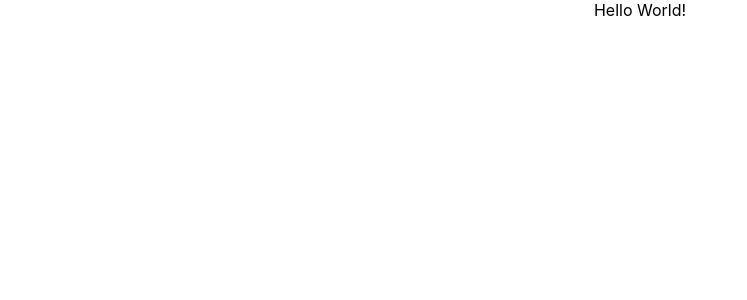
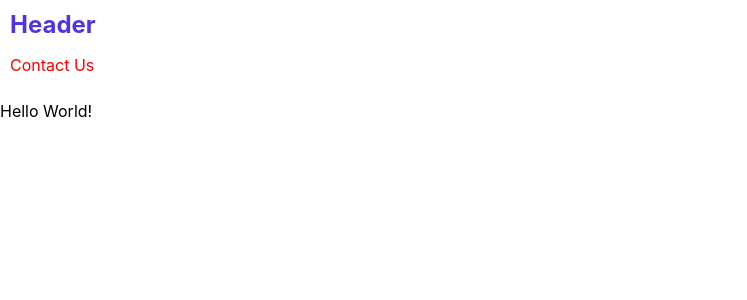
Before and after one commit to mukundpasi/ReactClassB8, a React (Create React App) app in the folder myapp/: page / in a window 1280 px wide. Shown: the top 300 px of the page, without its empty margins (0-747 px from the left). Built offline with nearby package versions, Linux system fonts and the light colour scheme.

Commit message:
- WIP : Learning css in react

```diff
--- a/myapp/src/App.js
+++ b/myapp/src/App.js
@@ -1,9 +1,11 @@
 import './App.css';
 import Hello from './component/Hello';
+import Header from './component/Header';
 
 function App() {
   return (
-    <div className="App">
+    <div>
+      <Header></Header>
       <Hello></Hello>
     </div>
   );
--- /dev/null
+++ b/myapp/src/component/Header.css
@@ -0,0 +1,11 @@
+.header {
+    background-color: #ffffff;
+    padding: 10px;
+    /* text-align: center; */
+  }
+
+  .header h1 {
+    color: #4f35e2;
+    font-size: 24px;
+    margin: 0;
+  }
--- /dev/null
+++ b/myapp/src/component/Header.js
@@ -0,0 +1,11 @@
+import React from 'react';
+import './Header.css';
+
+export default function Header() {
+  return (
+    <div className="header">
+      <h1>Header</h1>
+      <p style={{color: "red"}}>Contact Us</p>
+    </div>
+  );
+}
```
